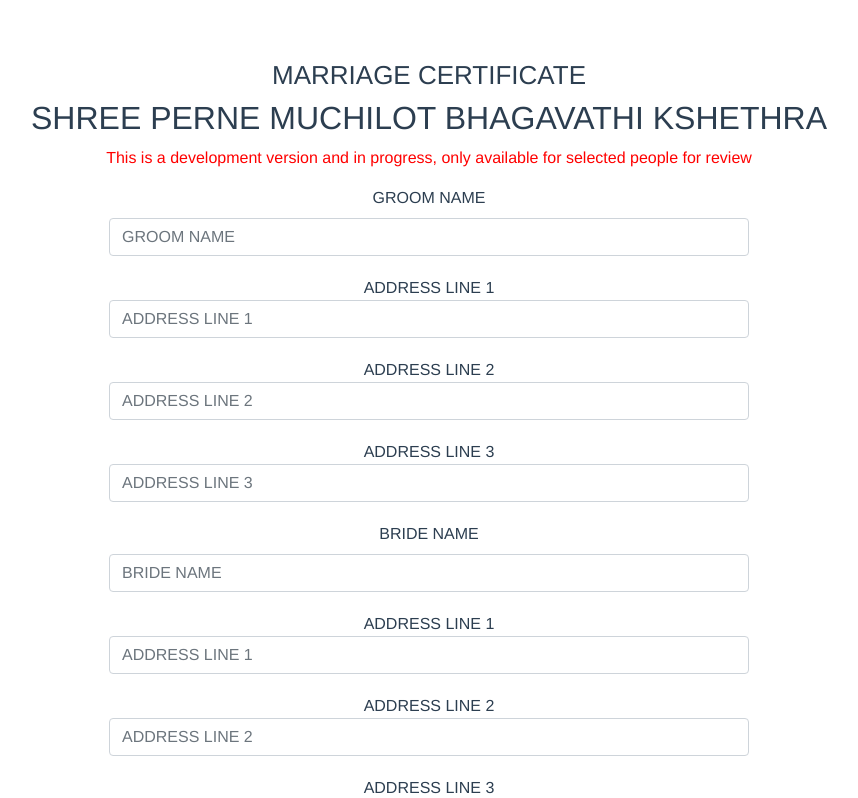
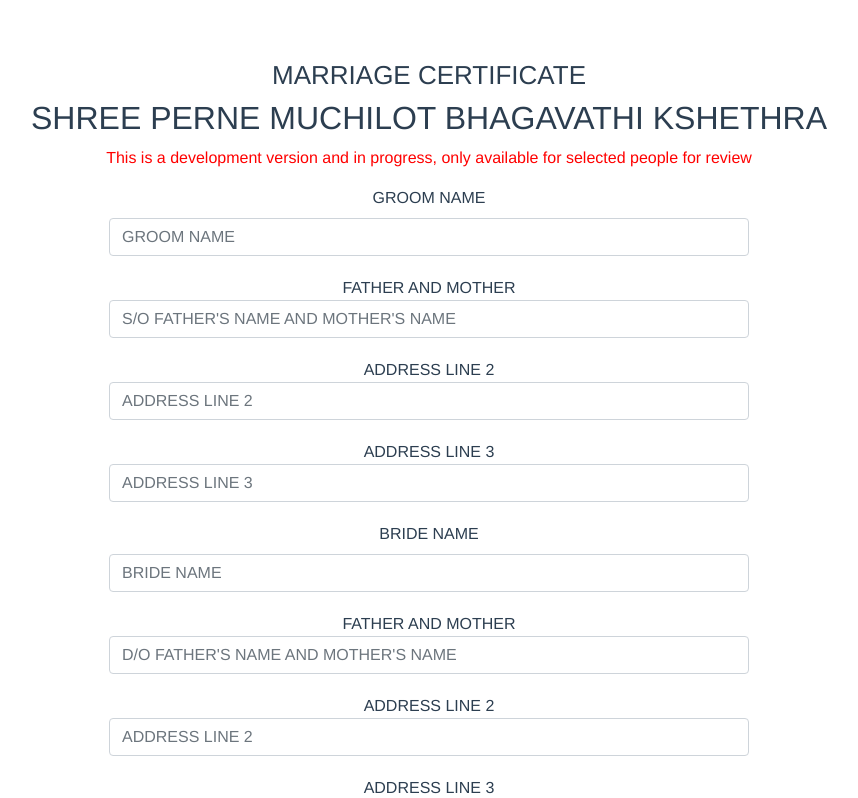
Before and after one commit to RakshithNM/marriagecertificate, a Vue app: page / in a window 1280 px wide. Shown: the top 798 px of the page, without its empty margins (211-1069 px from the left). Built offline with nearby package versions, Linux system fonts and the light colour scheme.

Commit message:
Changed the placeholder to be more precise

```diff
--- a/src/components/Form.vue
+++ b/src/components/Form.vue
@@ -6,9 +6,9 @@
       :id="type === 'groom' ? 'groom-name' : 'bride-name'" name="name" type="text"
       v-model="name" @input="$emit('name-change', $event.target.value)" />
 
-    <label for="address1">ADDRESS LINE 1</label>
+    <label for="address1">FATHER AND MOTHER</label>
     <input
-      class="form-control" placeholder="ADDRESS LINE 1"
+      class="form-control" :placeholder="type === 'groom' ? 'S/O FATHER\'S NAME AND MOTHER\'S NAME' : 'D/O FATHER\'S NAME AND MOTHER\'S NAME'"
       :id="type === 'groom' ? 'groom-address1' : 'bride-address1'" name="address1" type="text"
       v-model="address1" @input="$emit('address1-change', $event.target.value)" />
 
```
